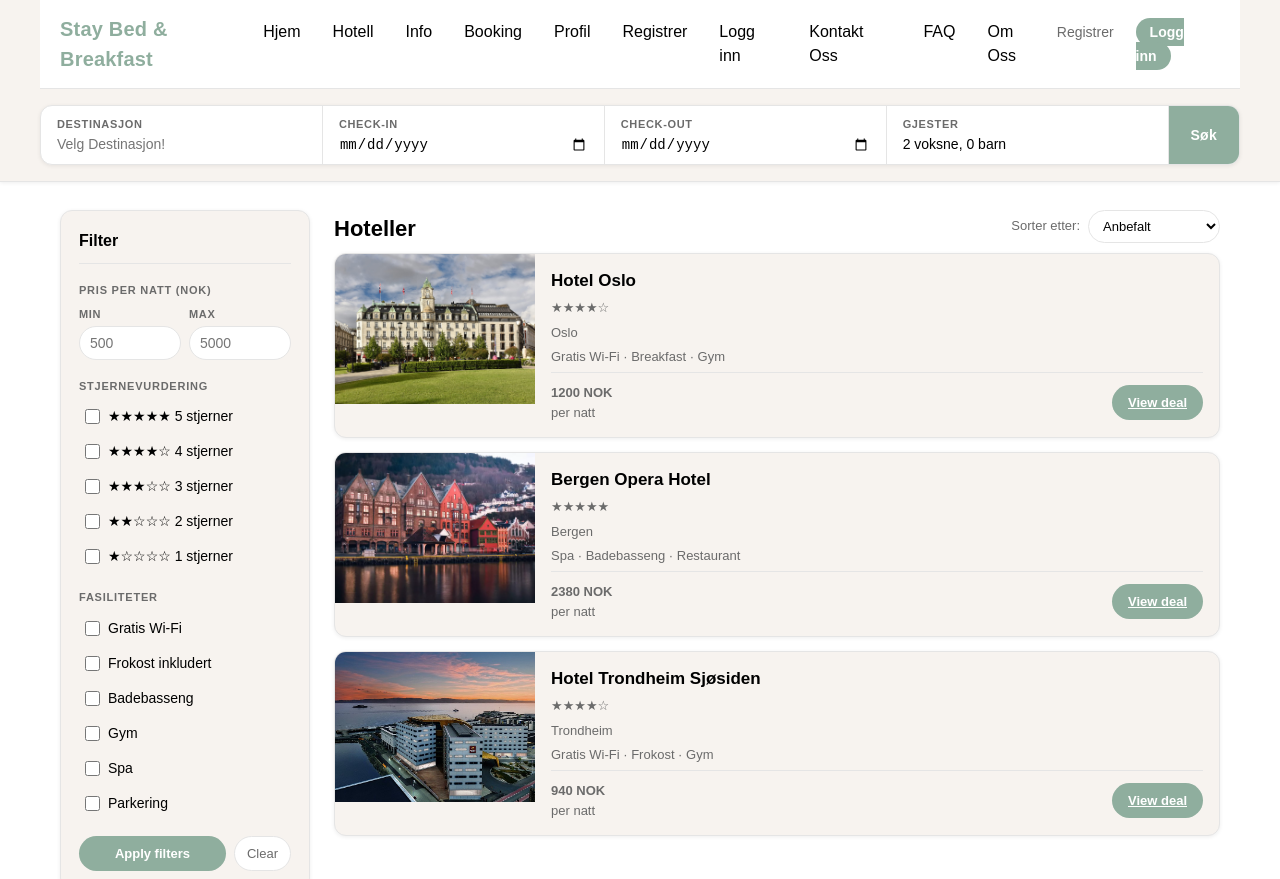
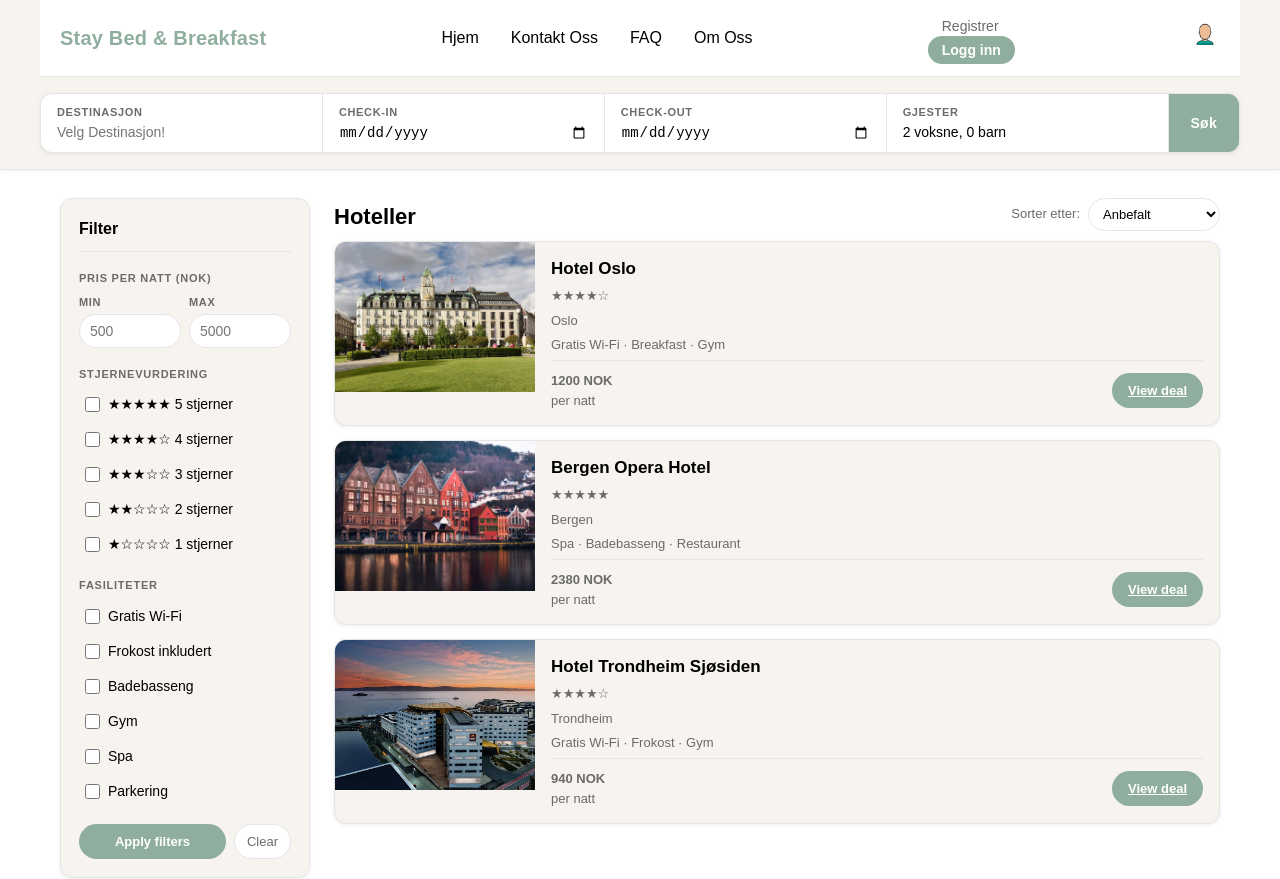
Before and after one commit to HakonBergtun/stay, a website built with Vite: page index.html in a window 1280 px wide. Shown: the top 879 px of the page. Built offline with nearby package versions, Linux system fonts and the light colour scheme.

Commit message:
La til kode for profil icon som vil ta over register og sign in knapp når du er logget inn.

```diff
--- a/JS/navbar.ts
+++ b/JS/navbar.ts
@@ -12,3 +12,17 @@ if (hamburger && navLinks) {
 } else {
     console.error('Hamburger menu or navigation links not found.');
 }
+
+document.addEventListener("DOMContentLoaded", () => {
+    const apiKey = localStorage.getItem("apiKey");
+    const menu = document.getElementById("auth-menu") as HTMLElement;
+    const profileIcon = document.getElementById("profile-icon") as HTMLElement;
+
+    if (apiKey) {
+        menu.style.display = "none";
+        profileIcon.style.display = "block";
+    } else {
+        menu.style.display = "block";
+        profileIcon.style.display = "none";
+    }
+});
--- a/JS/signin.ts
+++ b/JS/signin.ts
@@ -18,6 +18,8 @@ document.addEventListener("DOMContentLoaded", () => {
       });
 
       if (response.ok) {
+        const data = await response.json();
+        localStorage.setItem("apiKey", data.API_KEY);
         showMessage("Innlogging vellykket! Sender deg videre...", "success");
         setTimeout(() => {
           window.location.href = "index.html";
@@ -39,6 +41,8 @@ document.addEventListener("DOMContentLoaded", () => {
     div.className = `auth-message ${type}`;
     div.textContent = message;
 
+    document.body.prepend(div);
+
     setTimeout(() => {
         div.classList.add("fade-out");
         setTimeout(() => div.remove(), 400);
--- a/index.html
+++ b/index.html
@@ -20,22 +20,19 @@
 
       <nav class="nav-links" id="nav-links">
         <a href="index.html">Hjem</a>
-        <a href="Hotellist.html">Hotell</a>
-        <a href="infoside.html">Info</a>
-        <a href="bookingside.html">Booking</a>
-        <a href="profile.html">Profil</a>
-        <a href="register.html">Registrer</a>
-        <a href="signin.html">Logg inn</a>
         <a href="kontaktoss.html">Kontakt Oss</a>
         <a href="FAQ.html">FAQ</a>
         <a href="omoss.html">Om Oss</a>
       </nav>
 
 
-    <ul class="menu">
+    <ul class="menu" id="auth-menu">
       <li><a href="register.html">Registrer</a></li>
       <li><a href="signin.html">Logg inn</a></li>
     </ul>
+    <a href="profile.html" class="user-icon">
+      <img src="assets/icon.png" alt="Profil" />
+    </a>
 
 
   </nav>
@@ -145,7 +142,7 @@
   <p>© 2026 Stay Bed & Breakfast</p>
 </footer>
 
-
+<script type="module" src="JS/navbar.ts"></script>
 <script type="module" src="JS/index.ts"></script>
 </body>
 </html>
```
Also changed, not shown: bookingside.html (+0 -6 lines), profile.html (+0 -6 lines), register.html (+5 -1 lines), signin.html (+5 -1 lines).
